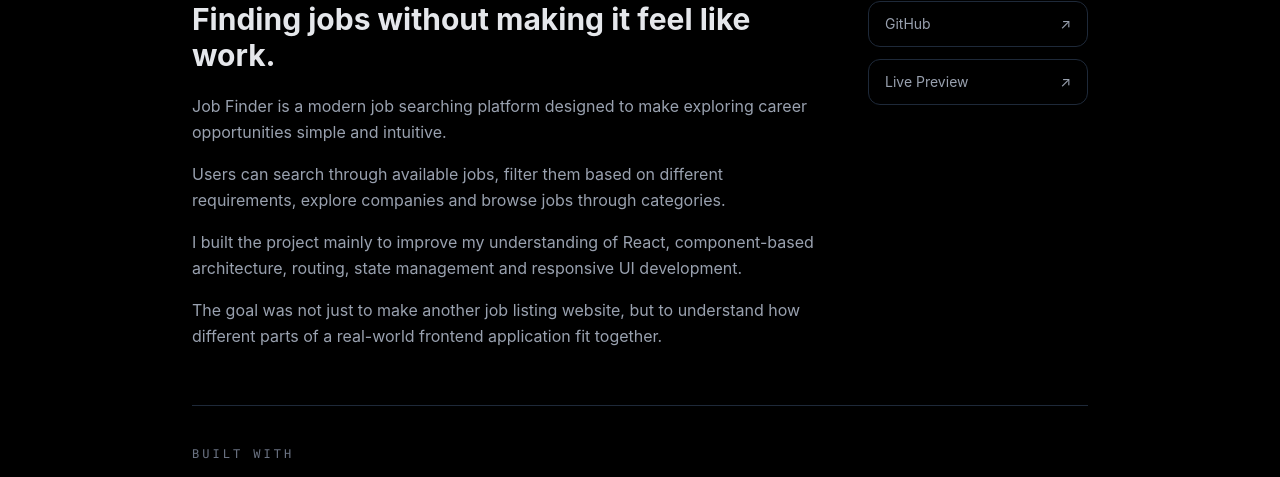
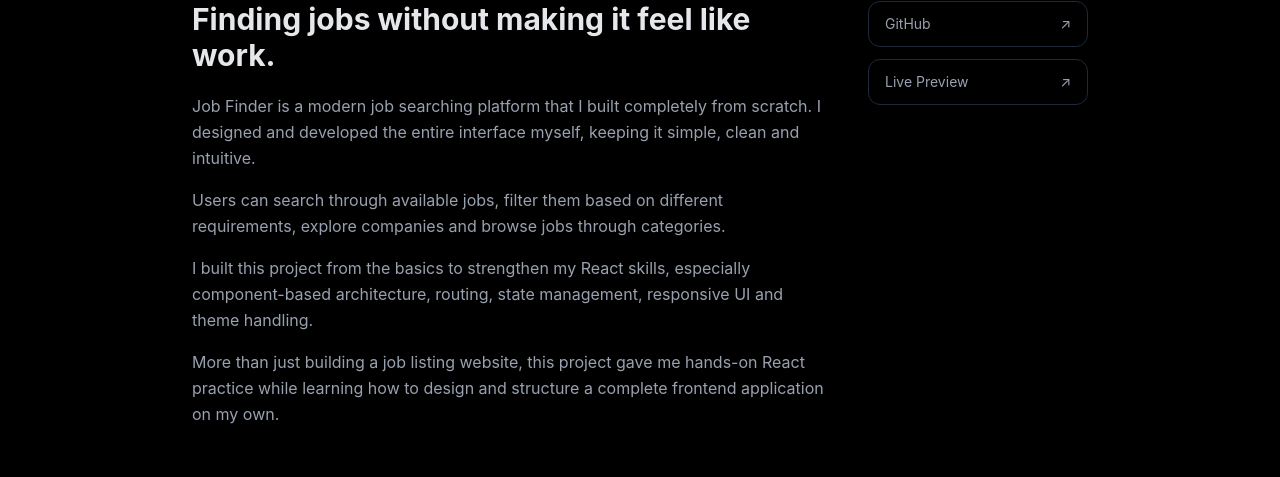
Before and after one commit to codeRidder0220/portfolio2, a React (Vite) app: page /projects/job-finder in a window 1280 px wide. Shown: the part 831-1308 px from the top of the page. Built offline with nearby package versions, Linux system fonts and the light colour scheme; a web font is replaced by a local one.

Commit message:
some changes

```diff
--- a/src/components/Hero.jsx
+++ b/src/components/Hero.jsx
@@ -60,7 +60,7 @@ const Hero = () => {
                 </p>
 
                 <a
-                href="mailto:coderidder0202@gmail.com"
+                href="mailto:theankitsingh2002@gmail.com"
                  className="break-all">
                   📩 karthik@example.com
                 </a>
@@ -116,7 +116,7 @@ const Hero = () => {
                 </a>
 
                 <a
-                  href="#"
+                  href="https://x.com/Ankit_Singh0220"
                   className="text-xl  text-gray-200 hover:text-gray-400"
                 >
                   <div className="flex gap-1 items-center justify-center">
--- a/src/pages/ProjectDetails.jsx
+++ b/src/pages/ProjectDetails.jsx
@@ -157,29 +157,27 @@ const ProjectDetails = () => {
                         ">
 
                                 <p>
-                                Job Finder is a modern job searching platform
-                                designed to make exploring career opportunities
-                                simple and intuitive.
+                                    Job Finder is a modern job searching platform that I built
+                                    completely from scratch. I designed and developed the entire
+                                    interface myself, keeping it simple, clean and intuitive.
                                 </p>
 
                                 <p>
-                                Users can search through available jobs, filter
-                                them based on different requirements, explore
-                                companies and browse jobs through categories.
+                                    Users can search through available jobs, filter them based on
+                                    different requirements, explore companies and browse jobs through
+                                    categories.
                                 </p>
 
                                 <p>
-                                I built the project mainly to improve my
-                                understanding of React, component-based
-                                architecture, routing, state management and
-                                responsive UI development.
+                                    I built this project from the basics to strengthen my React skills,
+                                    especially component-based architecture, routing, state management,
+                                    responsive UI and theme handling.
                                 </p>
 
                                 <p>
-                                The goal was not just to make another job
-                                listing website, but to understand how different
-                                parts of a real-world frontend application fit
-                                together.
+                                    More than just building a job listing website, this project gave me
+                                    hands-on React practice while learning how to design and structure
+                                    a complete frontend application on my own.
                                 </p>
 
                             </div>
```
Lines whose indentation alone changed are shown as unchanged.
